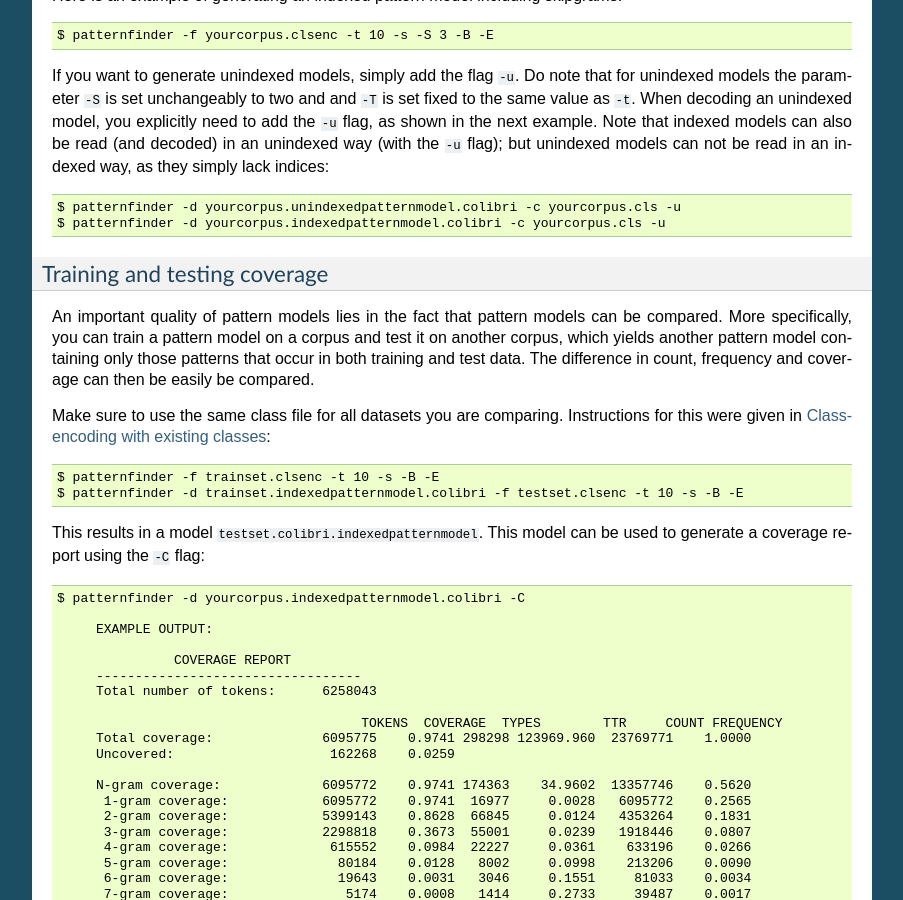
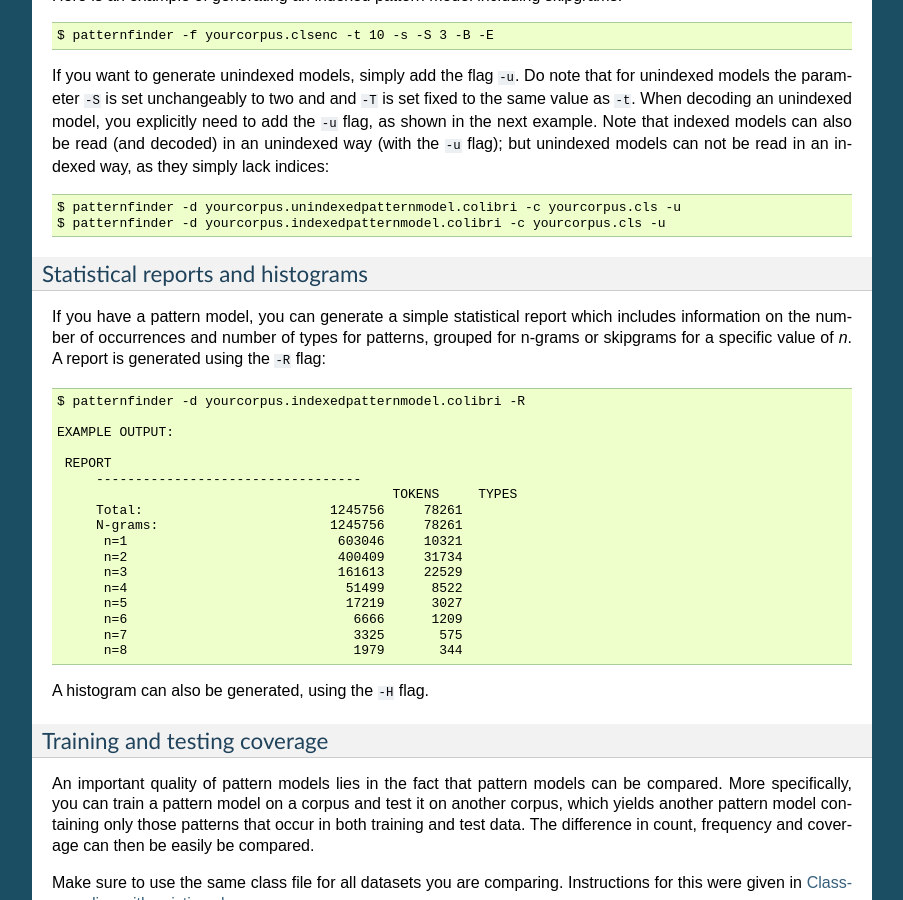
Before and after one commit to proycon/colibri, a Sphinx documentation site: the page built from docs/source/index.rst, in a window 1280 px wide and 900 px high, scrolled down 4727 px. Shown: the whole window, without its empty margins (198-1101 px from the left). Built offline with Sphinx 7.4.7, drawn with Linux system fonts in a browser that asks for light colours; formulas are drawn with MathJax 3; some of the changed text lies outside the part shown.

Commit message:
documentation update

```diff
--- a/docs/source/index.rst
+++ b/docs/source/index.rst
@@ -177,6 +177,32 @@ If you want to generate unindexed models, simply add the flag ``-u``. Do note th
 
 	$ patternfinder -d yourcorpus.unindexedpatternmodel.colibri -c yourcorpus.cls -u
 	$ patternfinder -d yourcorpus.indexedpatternmodel.colibri -c yourcorpus.cls -u
+
+
+Statistical reports and histograms
+----------------------------------
+
+If you have a pattern model, you can generate a simple statistical report which includes information on the number of occurrences and number of types for patterns, grouped for n-grams or skipgrams for a specific value of *n*. A report is generated using the ``-R`` flag::
+
+	   $ patternfinder -d yourcorpus.indexedpatternmodel.colibri -R
+
+	   EXAMPLE OUTPUT:
+
+	    REPORT
+		----------------------------------
+				                      TOKENS     TYPES
+		Total:                        1245756     78261
+		N-grams:                      1245756     78261
+		 n=1                           603046     10321
+		 n=2                           400409     31734
+		 n=3                           161613     22529
+		 n=4                            51499      8522
+		 n=5                            17219      3027
+		 n=6                             6666      1209
+		 n=7                             3325       575
+		 n=8                             1979       344
+
+A histogram can also be generated, using the ``-H`` flag.
 
 Training and testing coverage
 --------------------------------
```
Also changed, not shown: 2 other files.
